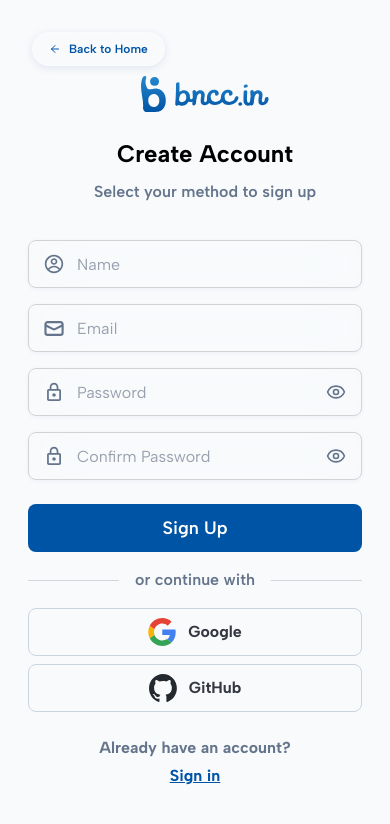
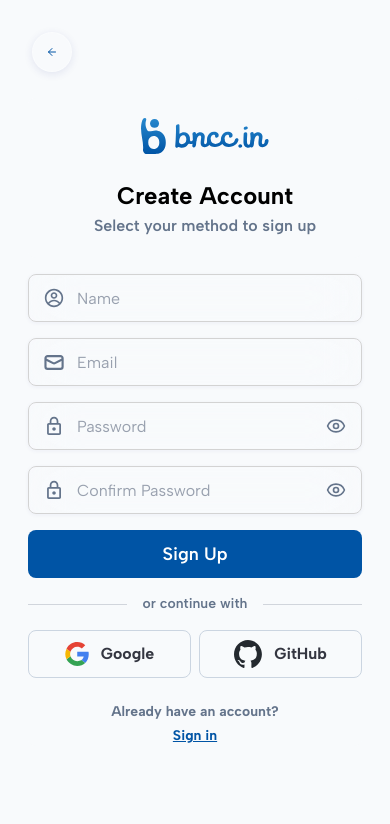
Before and after one commit to pisciva/bncc.in, a Next.js app in the folder frontend/: page /register in a window 390 px wide. Shown: the top 824 px of the page. Built offline with nearby package versions, Linux system fonts and the light colour scheme; no server answers.

Commit message:
production

```diff
--- a/frontend/app/login/page.tsx
+++ b/frontend/app/login/page.tsx
@@ -44,9 +44,9 @@
         <div className="min-h-screen bg-[#F8FAFC] grid grid-cols-1 lg:grid-cols-2 justify-items-center items-center p-7">
             <LeftCol />
 
-            <Link href="/" className="text-xs absolute top-8 left-8 inline-flex items-center gap-2 mb-6 px-4 py-1 bg-white/15 backdrop-blur-xl border border-white/30 rounded-full text-[#0054A5] font-semibold hover:bg-white/25 transition-all duration-300 shadow-7 cursor-pointer z-999 lg:hidden">
+            <Link href="/" className="block lg:hidden absolute top-8 left-8 inline-flex items-center justify-center mb-6 border border-white/30 rounded-full text-[#0054A5] font-semibold  shadow-7 cursor-pointer z-50 w-10 h-10 md:w-auto md:h-auto px-0 md:px-4 py-0 md:py-1">
                 <ArrowLeft className="w-3" />
-                Back to Home
+                <div className="hidden md:block ml-2">Back to Home</div>
             </Link>
 
             <div className="w-full relative max-w-lg rounded-lg bg-[#F8FAFC] lg:p-5 lg:pl-10">
@@ -87,8 +87,8 @@
                         setShowPassword={setShowPassword}
                         error={errors.password?.message} />
 
-                    <div className="text-left mt-4">
-                        <Link href="/forgot-password" className="text-[#0054A5] font-bold hover:underline ml-1">Forgot password</Link>
+                    <div className="text-left lg:mt-4">
+                        <Link href="/forgot-password" className="text-[#0054A5] font-bold hover:underline ml-1 text-sm sm:text-md">Forgot password</Link>
                     </div>
 
                     {serverError && <Toast message={serverError} type="error" onClose={() => setServerError('')} />}
@@ -104,7 +104,7 @@
 
                 <OAuth />
 
-                <p className="auth-footer">Don't have an account? <Link href="/register">Create an account</Link></p>
+                <p className="auth-footer text-sm sm:text-md">Don't have an account? <Link href="/register">Create an account</Link></p>
             </div>
         </div>
     )
--- a/frontend/app/register/page.tsx
+++ b/frontend/app/register/page.tsx
@@ -78,9 +78,9 @@
         <div className="min-h-screen bg-[#F8FAFC] grid grid-cols-1 lg:grid-cols-2 justify-items-center items-center p-7">
             <LeftCol />
 
-            <Link href="/" className="text-xs absolute top-8 left-8 inline-flex items-center gap-2 mb-6 px-4 py-1 bg-white/15 backdrop-blur-xl border border-white/30 rounded-full text-[#0054A5] font-semibold hover:bg-white/25 transition-all duration-300 shadow-7 cursor-pointer z-999 lg:hidden">
+            <Link href="/" className="block lg:hidden absolute top-8 left-8 inline-flex items-center justify-center mb-6 border border-white/30 rounded-full text-[#0054A5] font-semibold  shadow-7 cursor-pointer z-50 w-10 h-10 md:w-auto md:h-auto px-0 md:px-4 py-0 md:py-1">
                 <ArrowLeft className="w-3" />
-                Back to Home
+                <div className="hidden md:block ml-2">Back to Home</div>
             </Link>
 
             <div className="w-full max-w-lg rounded-lg bg-[#F8FAFC] lg:p-5 lg:pl-10">
@@ -173,7 +173,7 @@
 
                 <OAuth />
 
-                <p className="auth-footer">
+                <p className="auth-footer text-sm sm:text-md">
                     Already have an account? <Link href="/login">Sign in</Link>
                 </p>
             </div>
--- a/frontend/components/auth/FormInput.tsx
+++ b/frontend/components/auth/FormInput.tsx
@@ -36,7 +36,7 @@
     const hasValue = inputProps.value && inputProps.value.length > 0
 
     return (
-        <div className="w-full mt-4">
+        <div className={`w-full mt-2 ${error ? 'mt-2' : 'mt-4'}`}>
             {label && (
                 <label className="font-semibold text-sm lg:text-base text-[#0054A5] block mb-2">{label}</label>
             )}
@@ -82,7 +82,7 @@
             </div>
 
             {error && (
-                <p className="text-sm text-red-500 mt-1 ml-1 animate-slideDown">{error}</p>
+                <p className="lg:mb-2 text-xs sm:text-sm text-red-500 mt-1 ml-1 animate-slideDown">{error}</p>
             )}
         </div>
     )
--- a/frontend/components/auth/OAuth.tsx
+++ b/frontend/components/auth/OAuth.tsx
@@ -16,16 +16,17 @@
         <div className="mt-4">
             <div className="flex items-center my-4">
                 <div className="flex-grow border-t border-gray-300"></div>
-                <span className="mx-4 text-[#64748B] font-semibold text-md">or continue with</span>
+                <span className="mx-4 text-[#64748B] font-semibold text-sm sm:text-md">or continue with</span>
                 <div className="flex-grow border-t border-gray-300"></div>
             </div>
 
+            <div className="flex gap-2">
                 <button
                     onClick={handleGoogleLogin}
                     className="button-auth"
                     type="button"
                 >
-                <img src="/logo-google.svg" alt="Google" className="w-7 h-7 mr-3" />
+                    <img src="/logo-google.svg" alt="Google" className="w-6 h-6 lg:w-7 lg:h-7 mr-3" />
                     Google
                 </button>
 
@@ -38,5 +39,6 @@
                     GitHub
                 </button>
             </div>
+        </div>
     )
 }
--- a/frontend/components/auth/auth.css
+++ b/frontend/components/auth/auth.css
@@ -183,7 +183,7 @@
 }
 
 .auth-footer {
-	margin-top: 1.5rem;
+	margin-top: 1rem;
 	text-align: center;
 	color: #64748B;
 	font-weight: bold;
@@ -195,6 +195,7 @@
 
 @media (min-width: 768px) {
 	.auth-footer {
+		margin-top: 1.5rem;
 		flex-direction: row;
 		justify-content: center;
 	}
@@ -245,7 +246,6 @@
 	font-weight: 700;
 	font-size: 1.5rem;
 	text-align: center;
-	margin-bottom: 0.5rem;
 }
 
 @media (min-width: 1024px) {
@@ -268,7 +268,7 @@
 }
 
 .auth-button {
-	margin-top: 1rem;
+	margin-top: 0.5rem;
 	width: 100%;
 	height: 3rem;
 	/* default untuk mobile */
--- a/frontend/components/layout/Footer.tsx
+++ b/frontend/components/layout/Footer.tsx
@@ -71,7 +71,7 @@
                         <h1 className='font-bold text-lg lg:mb-2 text-center lg:text-left'>
                             About Us
                         </h1>
-                        <h2 className='font-medium text-sm lg:text-justify lg:max-w-150'>
+                        <h2 className='font-medium text-xs sm:text-sm lg:text-justify lg:max-w-150'>
                             Established in 1989, Bina Nusantara Computer Club is the oldest computer-based organization at BINUS University. We are a close-knit family of exceptional individuals who are passionately into technology and a commitment to professionalism.
                         </h2>
                     </div>
@@ -79,8 +79,8 @@
 
                     <div className='lg:mb-0 flex flex-col'>
                         <h1 className='font-bold text-lg lg:mb-2'>Legal</h1>
-                        <Link href="/terms-of-service" className='font-medium text-sm hover:underline'>Terms of Service</Link>
-                        <Link href="/privacy-policy" className='font-medium text-sm hover:underline'>Privacy Policy</Link>
+                        <Link href="/terms-of-service" className='font-medium text-xs sm:text-sm hover:underline'>Terms of Service</Link>
+                        <Link href="/privacy-policy" className='font-medium text-xs sm:text-sm hover:underline'>Privacy Policy</Link>
                     </div>
                 </div>
 
--- a/frontend/components/main/comp/FormInput.tsx
+++ b/frontend/components/main/comp/FormInput.tsx
@@ -54,7 +54,7 @@
             </div>
 
             {errorMessage && (
-                <p className="text-sm text-red-500 mt-2 ml-1 animate-slideDown">{errorMessage}</p>
+                <p className="text-xs sm:text-sm text-red-500 mt-1 ml-1 animate-slideDown">{errorMessage}</p>
             )}
         </div>
     )
```
Lines whose indentation alone changed are shown as unchanged.
